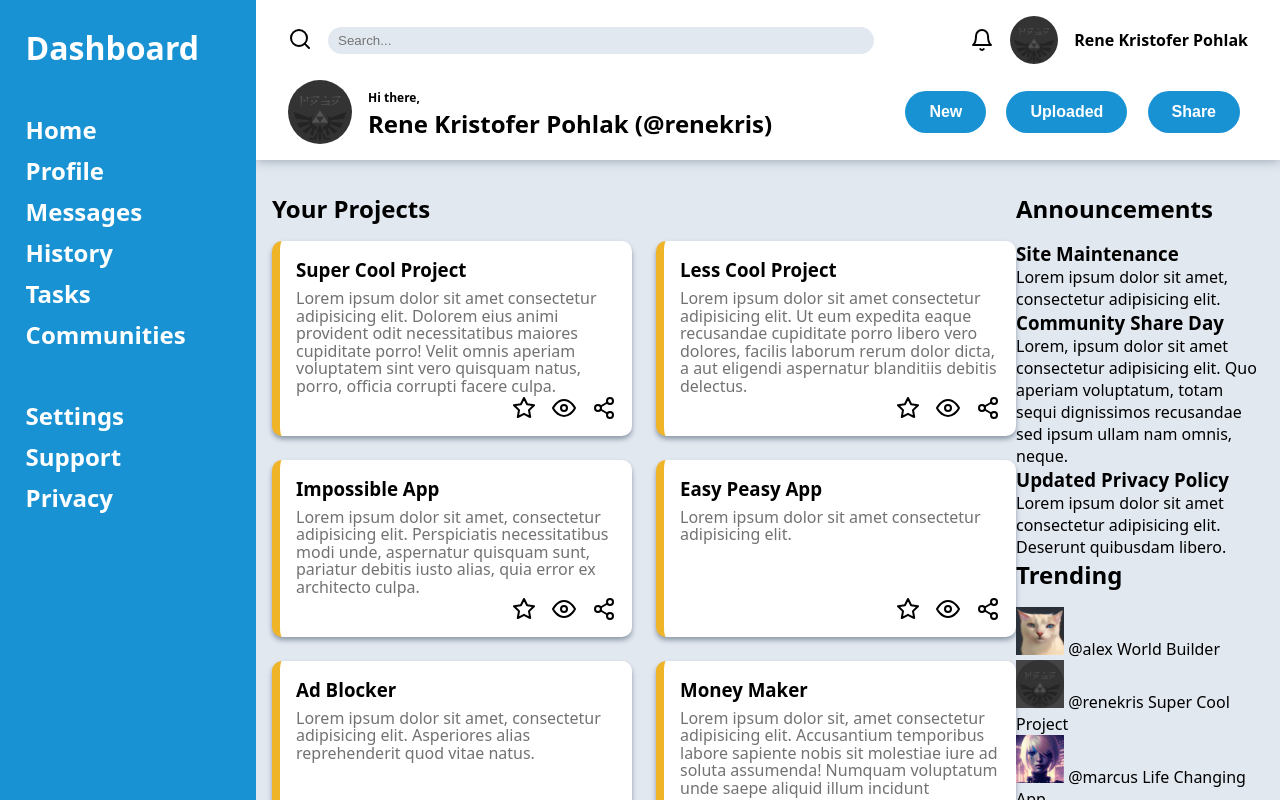
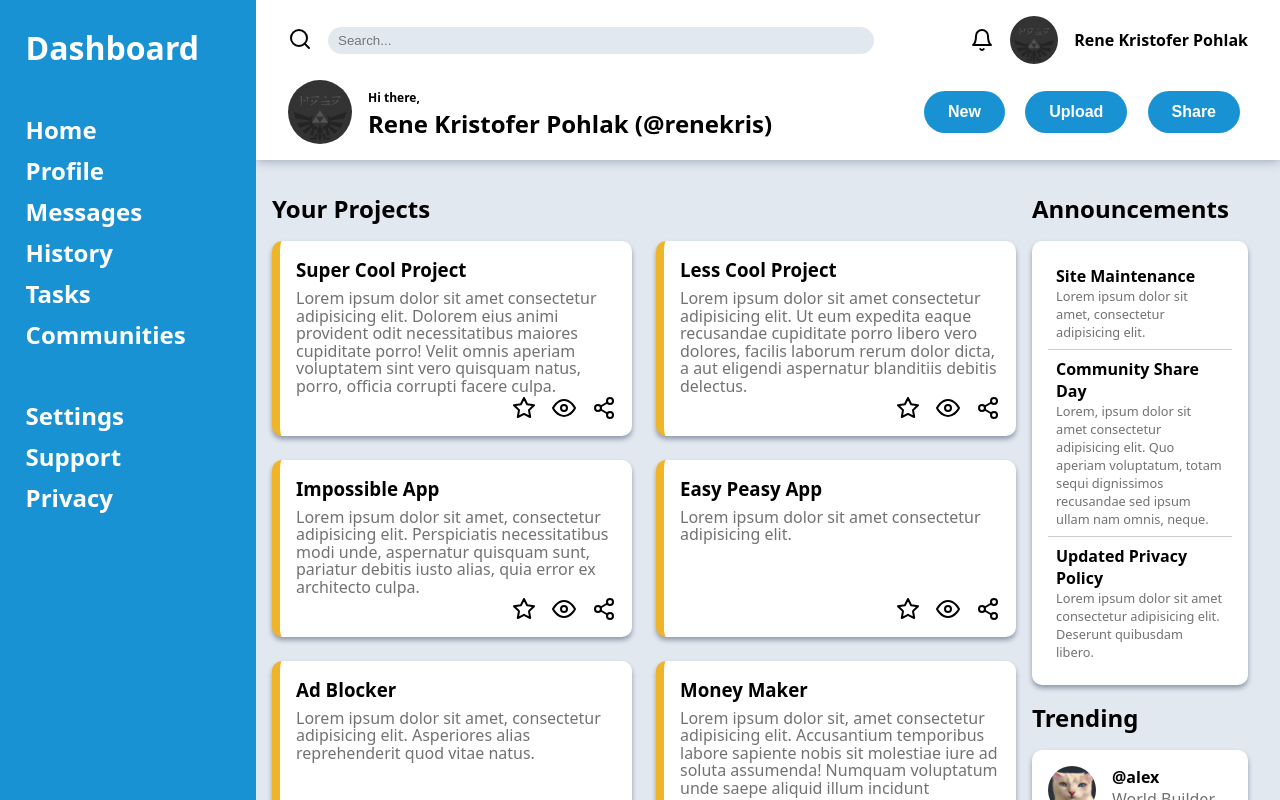
Before and after one commit to renekris/admin-dashboard, a plain HTML site: page index.html in a window 1280 px wide. Drawn offline with Linux system fonts and the light colour scheme.

Commit message:
Style announcements & trending. Add categories

```diff
--- a/index.css
+++ b/index.css
@@ -2,6 +2,7 @@
     --sidebar-color: #1992d4;
     --button-color: #1992d4;
     --main-content-background: #e2e8f0;
+    --card-p-color: #727272;
 }
 
 *,
@@ -23,6 +24,8 @@ body {
     display: grid;
     grid-template: min-content 1fr / 1fr 4fr;
 }
+
+/* Sidebar */
 
 .sidebar {
     display: flex;
@@ -71,6 +74,8 @@ nav ul li a {
     font-size: 1.5rem;
     font-weight: bold;
 }
+
+/* Header */
 
 .header {
     background-color: white;
@@ -168,6 +173,8 @@ nav ul li a {
     border-radius: 50px;
 }
 
+/* Main content overall */
+
 .main-content {
     display: grid;
     grid-template: 1fr 1fr / 3fr 1fr;
@@ -195,9 +202,16 @@ nav ul li a {
     margin-bottom: 1rem;
 }
 
+.secondary h2:first-of-type,
+.tertiary h2:first-of-type {
+    margin-left: 1rem;
+}
+
+/* Content cards */
+
 .project-grid {
     display: grid;
-    grid-template-columns: repeat(auto-fit, minmax(300px, 1fr));
+    grid-template-columns: repeat(auto-fill, minmax(300px, 1fr));
     gap: 1.5rem;
 }
 
@@ -215,7 +229,7 @@ nav ul li a {
 }
 
 .card-content p {
-    color: #727272;
+    color: var(--card-p-color);
     line-height: 1.1rem;
 }
 
@@ -226,3 +240,60 @@ nav ul li a {
     justify-self: end;
     align-self: end;
 }
+
+/* Announcements */
+
+.announcements {
+    margin: 1rem;
+    padding: 1rem;
+    border-radius: 10px;
+    background-color: white;
+    box-shadow: 0 0.2rem 0.3rem #8f9baa;
+}
+
+.announcements div {
+    padding: 0.5rem;
+}
+
+.announcements div h3 {
+    font-size: 1rem;
+}
+
+.announcements div p {
+    color: var(--card-p-color);
+    font-size: 0.8rem;
+}
+
+.announcements div:not(:first-child):not(:last-child) {
+    border-top: 1px solid rgba(0, 0, 0, 0.2);
+    border-bottom: 1px solid rgba(0, 0, 0, 0.2);
+}
+
+/* Trending */
+
+.trending {
+    display: flex;
+    flex-direction: column;
+    margin: 1rem;
+    border-radius: 10px;
+    background-color: white;
+    box-shadow: 0 0.2rem 0.3rem #8f9baa;
+}
+
+.trending img {
+    border-radius: 100%;
+    margin-right: 1rem;
+}
+
+.trending-list-item {
+    display: flex;
+    margin: 1rem;
+}
+
+.trending-username {
+    font-weight: bold;
+}
+
+.trending-tag {
+    color: var(--card-p-color);
+}
--- a/index.html
+++ b/index.html
@@ -65,7 +65,7 @@
 
                     <div class="action-buttons">
                         <button>New</button>
-                        <button>Uploaded</button>
+                        <button>Upload</button>
                         <button>Share</button>
                     </div>
                 </div>
@@ -186,20 +186,26 @@
                     <div class="announcements">
                         <div>
                             <h3>Site Maintenance</h3>
-                            Lorem ipsum dolor sit amet, consectetur adipisicing
-                            elit.
+                            <p>
+                                Lorem ipsum dolor sit amet, consectetur
+                                adipisicing elit.
+                            </p>
                         </div>
                         <div>
                             <h3>Community Share Day</h3>
-                            Lorem, ipsum dolor sit amet consectetur adipisicing
-                            elit. Quo aperiam voluptatum, totam sequi
-                            dignissimos recusandae sed ipsum ullam nam omnis,
-                            neque.
+                            <p>
+                                Lorem, ipsum dolor sit amet consectetur
+                                adipisicing elit. Quo aperiam voluptatum, totam
+                                sequi dignissimos recusandae sed ipsum ullam nam
+                                omnis, neque.
+                            </p>
                         </div>
                         <div>
                             <h3>Updated Privacy Policy</h3>
-                            Lorem ipsum dolor sit amet consectetur adipisicing
-                            elit. Deserunt quibusdam libero.
+                            <p>
+                                Lorem ipsum dolor sit amet consectetur
+                                adipisicing elit. Deserunt quibusdam libero.
+                            </p>
                         </div>
                     </div>
                 </div>
@@ -213,8 +219,10 @@
                                 width="48px"
                                 height="48px"
                             />
-                            <span class="trending-username">@alex</span>
-                            <span class="trending-tag">World Builder</span>
+                            <div>
+                                <p class="trending-username">@alex</p>
+                                <p class="trending-tag">World Builder</p>
+                            </div>
                         </div>
                         <div class="trending-list-item">
                             <img
@@ -223,8 +231,10 @@
                                 width="48px"
                                 height="48px"
                             />
-                            <span class="trending-username">@renekris</span>
-                            <span class="trending-tag">Super Cool Project</span>
+                            <div>
+                                <p class="trending-username">@renekris</p>
+                                <p class="trending-tag">Super Cool Project</p>
+                            </div>
                         </div>
                         <div class="trending-list-item">
                             <img
@@ -233,8 +243,10 @@
                                 width="48px"
                                 height="48px"
                             />
-                            <span class="trending-username">@marcus</span>
-                            <span class="trending-tag">Life Changing App</span>
+                            <div>
+                                <p class="trending-username">@marcus</p>
+                                <p class="trending-tag">Life Changing App</p>
+                            </div>
                         </div>
                         <div class="trending-list-item">
                             <img
@@ -243,8 +255,10 @@
                                 width="48px"
                                 height="48px"
                             />
-                            <span class="trending-username">@gio_2112</span>
-                            <span class="trending-tag">No Traffic Maker</span>
+                            <div>
+                                <p class="trending-username">@gio_2112</p>
+                                <p class="trending-tag">No Traffic Maker</p>
+                            </div>
                         </div>
                     </div>
                 </div>
```
